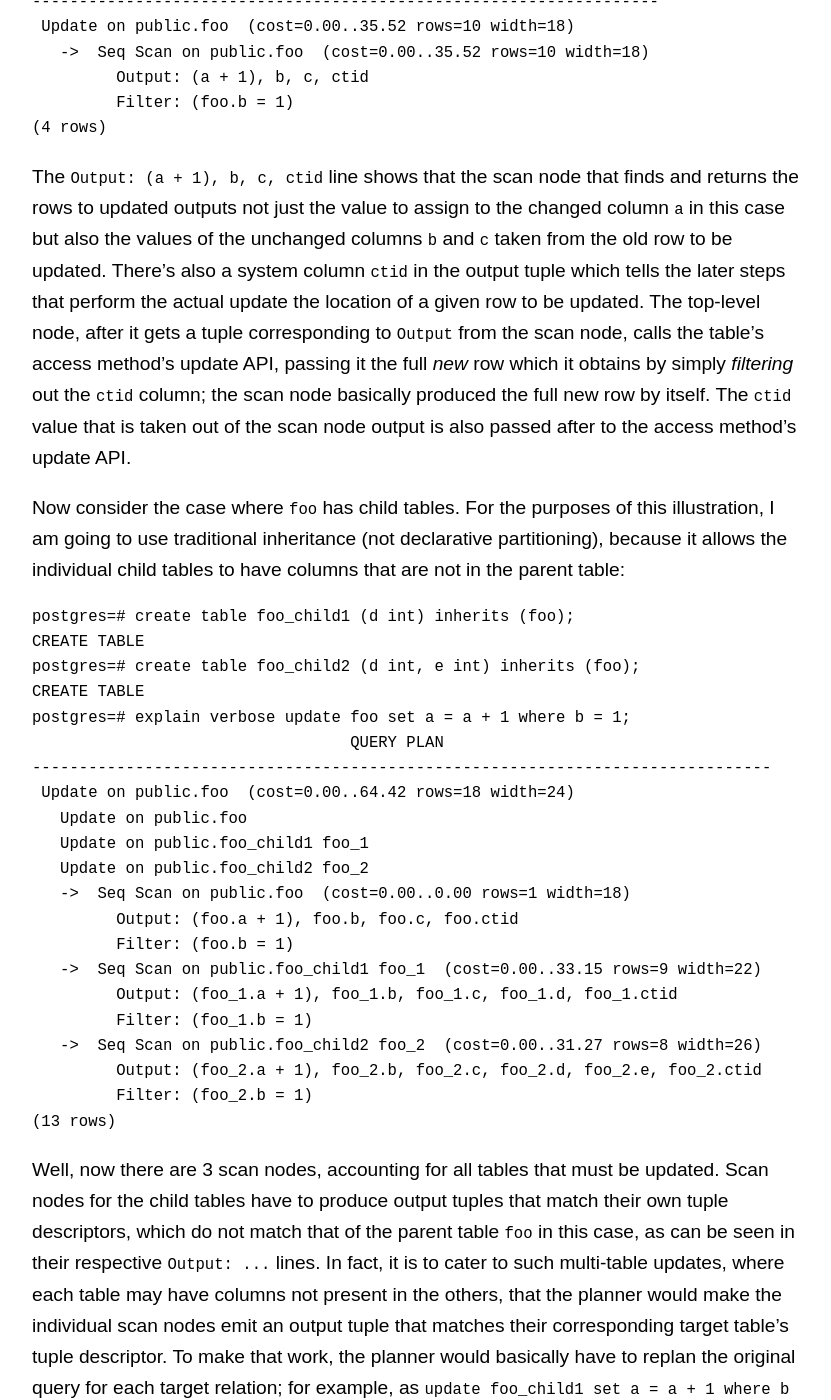
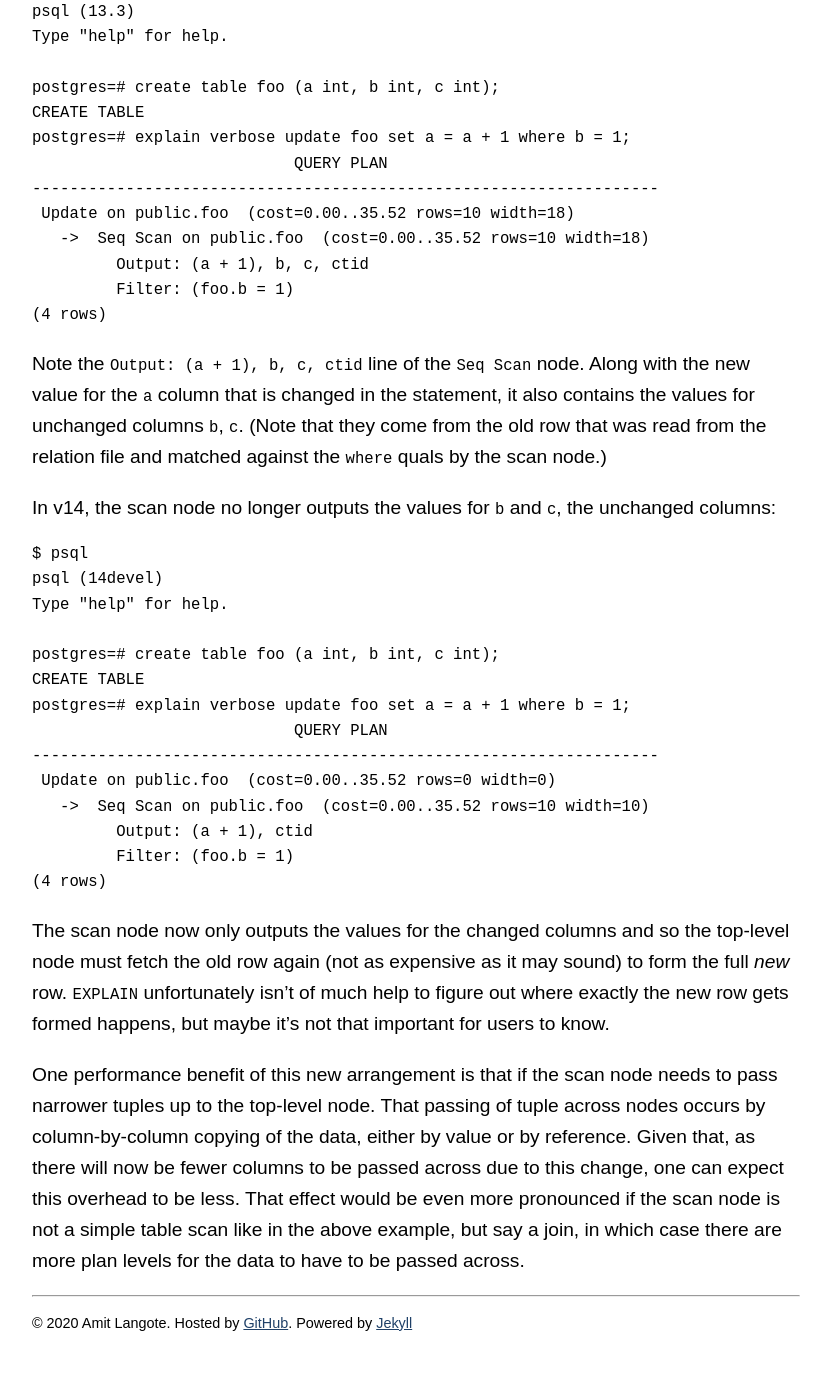
Before and after one commit to amitlan/website, a Jekyll site: the page built from _posts/2021-04-15-pg14-update-perf.md, in a window 1280 px wide and 1400 px high, scrolled down 911 px. Shown: the whole window, without its empty margins (224-1055 px from the left). Built offline with Jekyll 4.4.1, drawn with Linux system fonts in a browser that asks for light colours; after the commit the page ends 2265 px from its top, so only the background shows below that; some of the changed text lies outside the part shown.

Commit message:
pg14-update-perf: update draft

````diff
--- a/_posts/2021-04-15-pg14-update-perf.md
+++ b/_posts/2021-04-15-pg14-update-perf.md
@@ -12,19 +12,27 @@ Tom Lane committed a few changes ([86dc90056d](https://git.postgresql.org/gitweb
 [c5b7ba4e67a](https://git.postgresql.org/gitweb/?p=postgresql.git;a=commit;h=c5b7ba4e67a),
 [a1115fa0782](https://git.postgresql.org/gitweb/?p=postgresql.git;a=commit;h=a1115fa0782))
 to the v14 development branch that will help `update` and `delete` queries run
-just little a bit faster, especially on tables with many columns of which only few are
-typically updated in a given query. More importantly, those changes allowed refactoring
-of some lagacy code for handling `update` and `delete` queries on partitioned tables, which
-will make them run still faster compared to v13, and will enable them to use
-execution-time partition pruning (only `select` queries could use execution-time
-pruning before).  These changes for partitioned tables taken together will allow
-prepared `update` and `delete` queries run faster compared to v13 by taking
-advantage of the new execution-time pruning capability, especially at higher
+little a bit faster, especially on tables with many columns of which only few are
+typically updated in a given query. More importantly, those changes allowed the
+refactoring of some lagacy code for handling `update` and `delete` queries on
+partitioned tables, which will make them run still faster compared to v13, and
+will enable them to use execution-time partition pruning (only `select` queries
+could use execution-time pruning before).  These and some other improvements in
+the execution of `update`/`delete` plans will allow prepared `update` and `delete`
+queries on partitioned tables run faster compared to v13, especially at higher
 partition counts.
 
-To explain what has changed about how `update` works, let's take a look at the
-plan a typical update uses to retrieve the rows that need to be updated.  First,
-running on v13, it looks as follows:
+To understand what changes, let's consider how Postgres typically carries out
+an update statement. The plan for an `update` consists of a node to retrieve the
+rows to be updated and another node on top that invokes the target table's
+access method routine to perform the actual update and peforms other auxiliary
+actions like updating the indexes, fire triggers, etc.  While the latter (the
+top-level node) works mostly the same in v14, there's a new task for it now due
+to some changes made to the output format of the former (the node producing the
+rows to be updated).  Previously, that node produced the whole *new* row that
+the top-level node could pass as-is to the table access method, which in turn
+would use it replace the old version.  This is how it would look:
+
 
 ```
 $ psql
@@ -43,19 +51,48 @@ postgres=# explain verbose update foo set a = a + 1 where b = 1;
 (4 rows)
 ```
 
-The `Output: (a + 1), b, c, ctid` line shows that the scan node that finds
-and returns the rows to updated outputs not just the value to assign to the
-changed column `a` in this case but also the values of the unchanged columns
-`b` and `c` taken from the old row to be updated.  There's also a system
-column `ctid` in the output tuple which tells the later steps that perform
-the actual update the location of a given row to be updated.  The top-level
-node, after it gets a tuple corresponding to `Output` from the scan node,
-calls the table's access method's update API, passing it the full *new* row
-which it obtains by simply *filtering* out the `ctid` column; the scan node
-basically produced the full new row by itself. The `ctid` value that is taken
-out of the scan node output is also passed after to the access method's update
-API.
+Note the `Output: (a + 1), b, c, ctid` line of the `Seq Scan` node.  Along with
+the new value for the `a` column that is changed in the statement, it also
+contains the values for unchanged columns `b`, `c`.  (Note that they come from
+the old row that was read from the relation file and matched against the
+`where` quals by the scan node.)
 
+In v14, the scan node no longer outputs the values for `b` and `c`, the unchanged
+columns:
+
+```
+$ psql
+psql (14devel)
+Type "help" for help.
+
+postgres=# create table foo (a int, b int, c int);
+CREATE TABLE
+postgres=# explain verbose update foo set a = a + 1 where b = 1;
+                            QUERY PLAN
+-------------------------------------------------------------------
+ Update on public.foo  (cost=0.00..35.52 rows=0 width=0)
+   ->  Seq Scan on public.foo  (cost=0.00..35.52 rows=10 width=10)
+         Output: (a + 1), ctid
+         Filter: (foo.b = 1)
+(4 rows)
+```
+
+The scan node now only outputs the values for the changed columns and so the
+top-level node must fetch the old row again (not as expensive as it may sound)
+to form the full *new* row.  `EXPLAIN` unfortunately isn't of much help to
+figure out where exactly the new row gets formed happens, but maybe it's not
+that important for users to know.
+
+One performance benefit of this new arrangement is that if the scan node
+needs to pass narrower tuples up to the top-level node.  That passing of
+tuple across nodes occurs by column-by-column copying of the data, either
+by value or by reference.  Given that, as there will now be fewer columns
+to be passed across due to this change, one can expect this overhead to
+be less.  That effect would be even more pronounced if the scan node is not
+a simple table scan like in the above example, but say a join, in which case
+there are more plan levels for the data to have to be passed across.
+
+<!--
 Now consider the case where `foo` has child tables.  For the purposes of this
 illustration, I am going to use traditional inheritance (not declarative
 partitioning), because it allows the individual child tables to have columns that
@@ -182,3 +219,4 @@ of a single plan.  The new system column `tableoid` is there to identify which
 child table a given tuple to be updated comes from, which is now necessary,
 because the target relations can no longer mapped one-to-one with their
 corresponding subplans.
+-->
````
